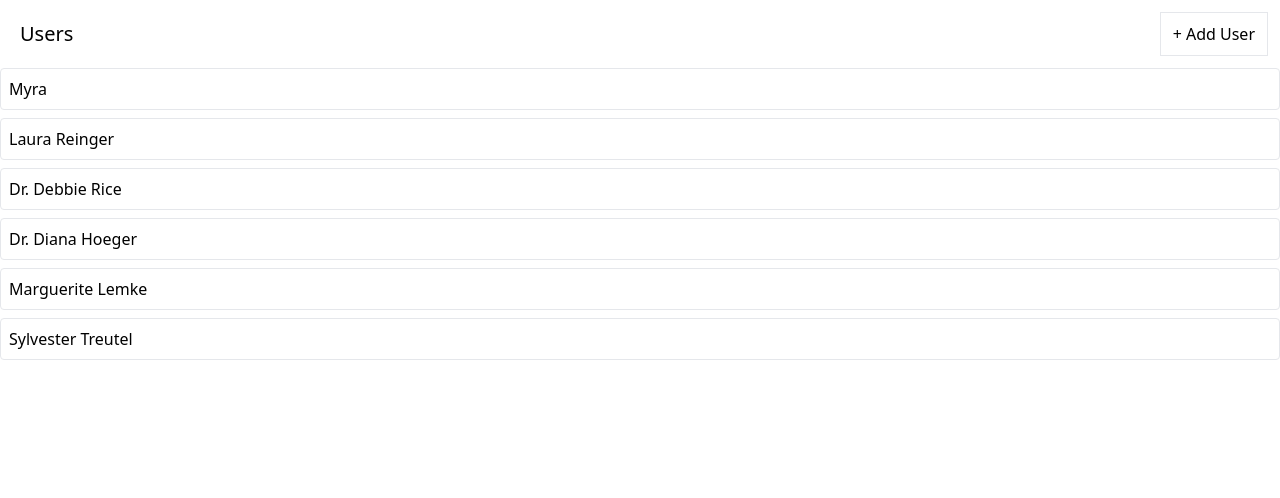
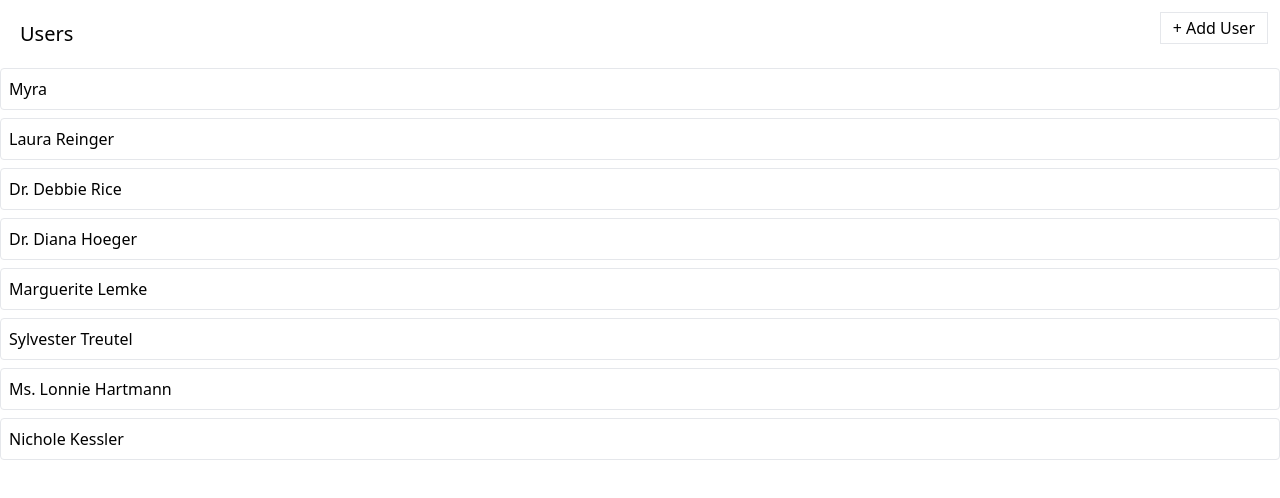
Before and after one commit to SeherKumsar/Redux_ile_Modern_React_media, a React (Create React App) app: page / in a window 1280 px wide. Shown: the top 498 px of the page. Built offline with nearby package versions, Linux system fonts and the light colour scheme; data requests are answered from the project's data file.

Commit message:
Creating a Fetch-Aware Button Component

```diff
--- a/db.json
+++ b/db.json
@@ -23,6 +23,14 @@
     {
       "id": "8c16",
       "name": "Sylvester Treutel"
+    },
+    {
+      "id": "1793",
+      "name": "Ms. Lonnie Hartmann"
+    },
+    {
+      "id": "979a",
+      "name": "Nichole Kessler"
     }
   ],
   "albums": [],
--- a/src/components/Button.js
+++ b/src/components/Button.js
@@ -1,4 +1,5 @@
 import className from 'classnames';
+import { GoSync } from 'react-icons/go';
 
 function Button({
   children,
@@ -9,12 +10,14 @@ function Button({
   danger,
   outline,
   rounded,
+  loading,
   ...rest
 }) {
   const classes = className(
     rest.className,
-    'flex items-center px-3 py-1.5 border',
+    'flex items-center px-3 py-1.5 border h-8',
     {
+      'opacity-80': loading,
       'border-blue-500 bg-blue-500 text-white': primary,
       'border-gray-900 bg-gray-900 text-white': secondary,
       'border-green-500 bg-green-500 text-white': success,
@@ -29,10 +32,10 @@ function Button({
       'text-red-500': outline && danger,
     }
   );
-
+    // add a loading state to the button
   return (
-    <button {...rest} className={classes}>
-      {children}
+    <button {...rest} disabled={loading} className={classes}>
+      {loading ? <GoSync className="animate-spin" /> : children}
     </button>
   );
 }
--- a/src/components/UsersList.js
+++ b/src/components/UsersList.js
@@ -6,7 +6,8 @@ import Skeleton from './Skeleton';
 import { useThunk } from '../hooks/use-thunk';
 
 function UsersList() {
-  const [doFetchUsers, isLoadingUsers, loadingUsersError] = useThunk(fetchUsers);
+  const [doFetchUsers, isLoadingUsers, loadingUsersError] =
+    useThunk(fetchUsers);
   const [doCreateUser, isCreatingUser, creatingUserError] = useThunk(addUser);
   const { data } = useSelector((state) => {
     return state.users;
```
